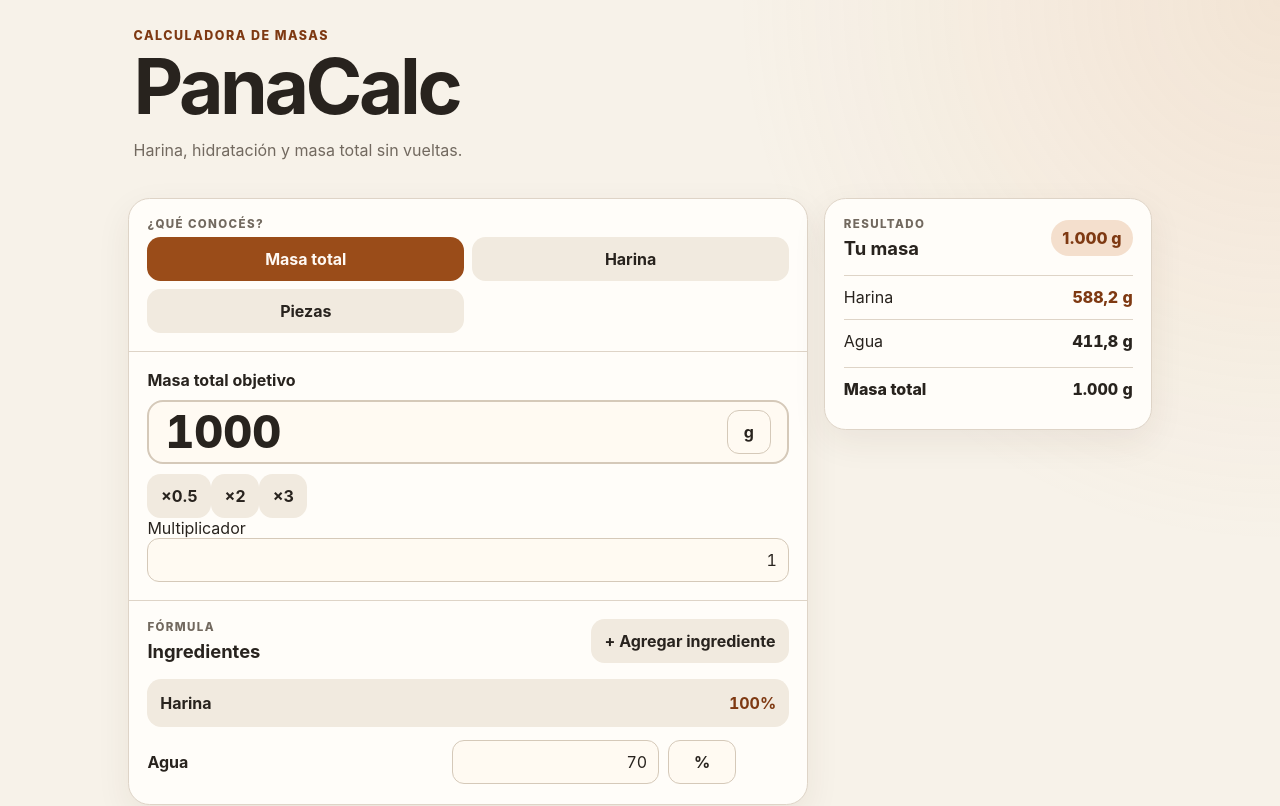
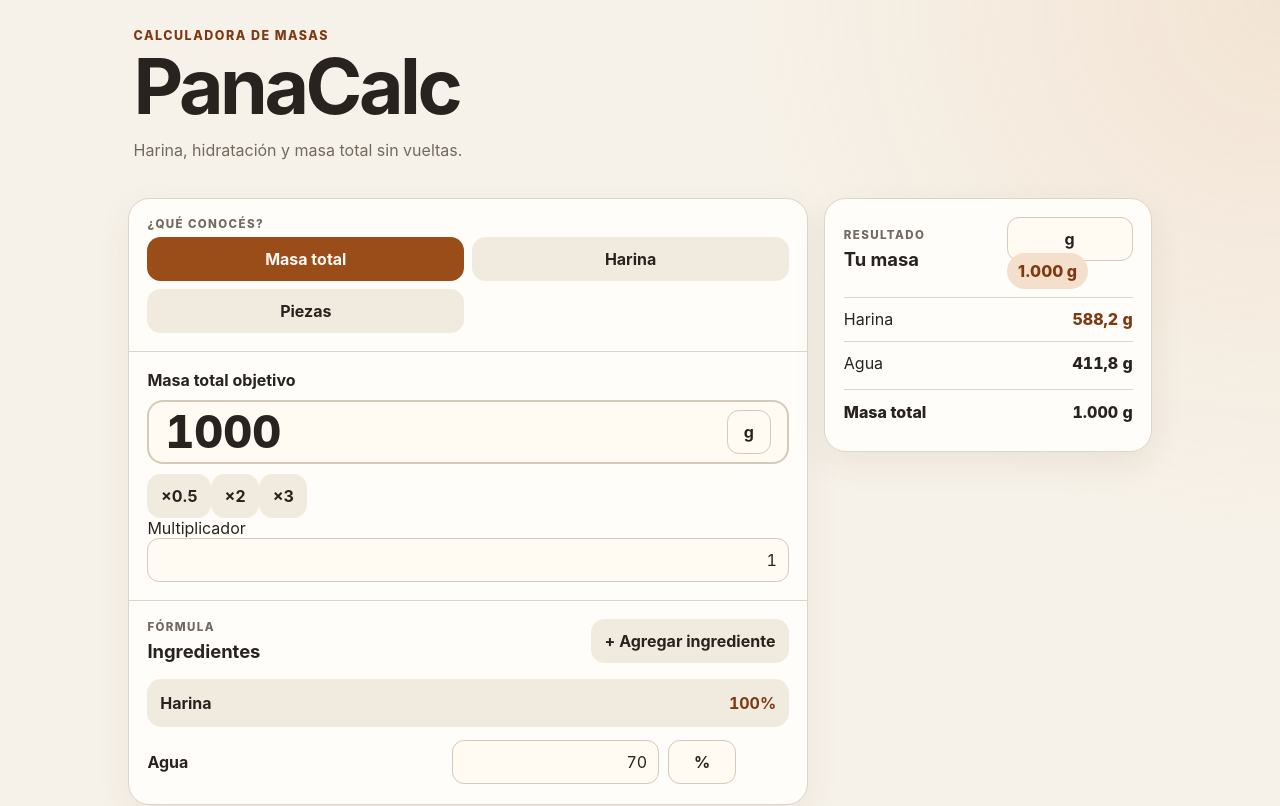
Before and after one commit to barbasmarcosi/PanaCalc, a React (Vite) app: page / in a window 1280 px wide. Shown: the top 806 px of the page. Built offline with nearby package versions, Linux system fonts and the light colour scheme.

Commit message:
feat: render results in selected mass unit

```diff
--- a/src/components/ResultsCard.tsx
+++ b/src/components/ResultsCard.tsx
@@ -1,15 +1,13 @@
-import { formatGrams } from '../domain/dough/numbers'
 import type { CalculatorViewState } from '../app/useCalculator'
+import { formatMass, type MassUnit } from '../domain/mass/units'
+import { MassUnitSelect } from './MassUnitSelect'
 
 interface ResultsCardProps {
   state: CalculatorViewState
+  onResultUnitChange?: (unit: MassUnit) => void
 }
 
-function grams(value: number) {
-  return `${formatGrams(value, 'es-AR')} g`
-}
-
-export function ResultsCard({ state }: ResultsCardProps) {
+export function ResultsCard({ state, onResultUnitChange }: ResultsCardProps) {
   if (state.errors.length > 0 || !state.result) {
     return (
       <div className="validation-card" role="alert">
@@ -21,6 +19,8 @@ export function ResultsCard({ state }: ResultsCardProps) {
     )
   }
 
+  const mass = (grams: number) => formatMass(grams, state.resultUnit, 'es-AR')
+
   return (
     <section className="results-card" aria-label="Resultado">
       <div className="result-heading">
@@ -28,23 +28,32 @@ export function ResultsCard({ state }: ResultsCardProps) {
           <p className="section-kicker">Resultado</p>
           <h2>Tu masa</h2>
         </div>
-        <span className="total-chip">{grams(state.result.totalMassGrams)}</span>
+        <div className="result-tools">
+          {onResultUnitChange ? (
+            <MassUnitSelect
+              value={state.resultUnit}
+              onChange={onResultUnitChange}
+              label="Unidad de resultados"
+            />
+          ) : null}
+          <span className="total-chip">{mass(state.result.totalMassGrams)}</span>
+        </div>
       </div>
 
       <dl className="result-list">
         <div className="result-row emphasized-result">
           <dt>Harina</dt>
-          <dd>{grams(state.result.flourGrams)}</dd>
+          <dd>{mass(state.result.flourGrams)}</dd>
         </div>
         {state.result.ingredients.map((ingredient) => (
           <div className="result-row" key={ingredient.id}>
             <dt>{ingredient.name || 'Ingrediente'}</dt>
-            <dd>{grams(ingredient.grams)}</dd>
+            <dd>{mass(ingredient.grams)}</dd>
           </div>
         ))}
         <div className="result-row total-result">
           <dt>Masa total</dt>
-          <dd>{grams(state.result.totalMassGrams)}</dd>
+          <dd>{mass(state.result.totalMassGrams)}</dd>
         </div>
       </dl>
     </section>
```
